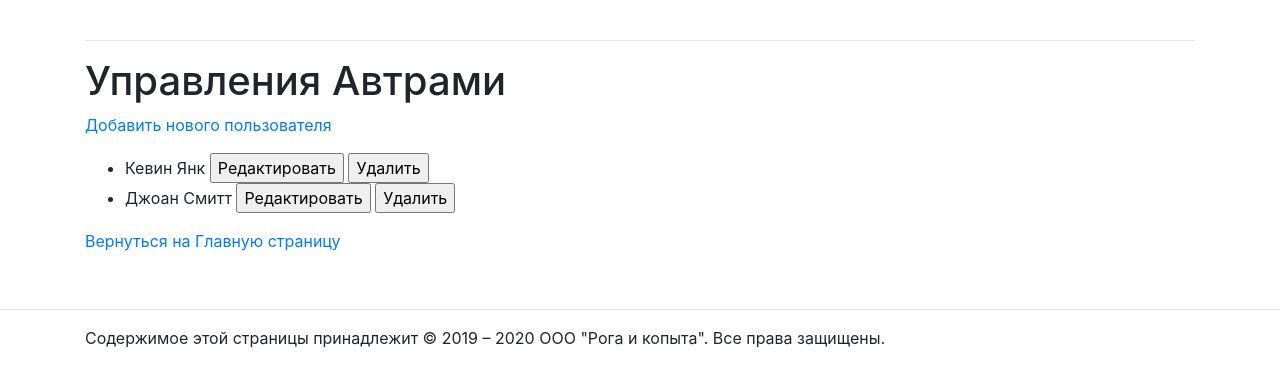
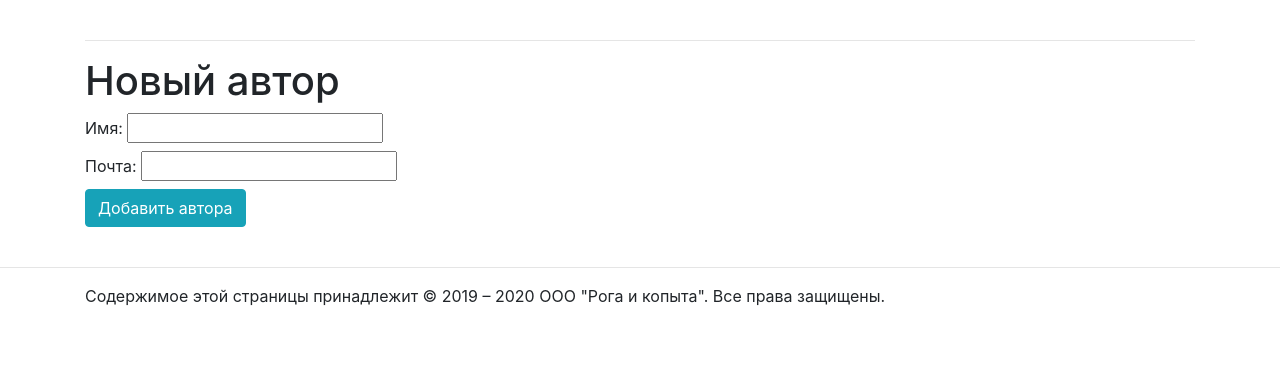
Before and after one commit to IamFenniks/php.jank, a PHP site: page /admin/authors/index.php?add in a window 1280 px wide. Shown: the part 72-459 px from the top of the page. Run offline with PHP 8.4, Linux system fonts and the light colour scheme; data comes from the database, SQL or seed files in the repository; data that the repository does not hold is empty.

Commit message:
Creating "author/form.html.php" file

```diff
--- a/admin/authors/authors.html.php
+++ b/admin/authors/authors.html.php
@@ -17,7 +17,7 @@
                 <?php include $_SERVER['DOCUMENT_ROOT'] . '/assets/nav.html.php';?>
                 <h1>Управления Автрами</h1>
 
-                <p><a href="?add">Добавить нового пользователя</a></p>
+                <p><a href="?add">Добавить нового автора</a></p>
                 <?php echo $name_id;?>
                 <ul>
                     <?php foreach($authors as $author): ?>
--- /dev/null
+++ b/admin/authors/form.html.php
@@ -0,0 +1,47 @@
+<?php include_once $_SERVER['DOCUMENT_ROOT'] . '/includes/helpers.inc.php';?>
+
+<!DOCTYPE html>
+<html lang="ru">
+<head>
+    <?php
+        $title = $_SERVER['DOCUMENT_ROOT'] . '/' . $pageTitle;
+        include $_SERVER['DOCUMENT_ROOT'] . '/assets/head.html.php';
+    ?>
+</head>
+
+<body>
+<main class="container">
+    <div class="row">
+        <div class="col-md-12">
+            <div class="main">
+                <?php include $_SERVER['DOCUMENT_ROOT'] . '/assets/nav.html.php';?>
+                        <h1><?php htmlout($pageTitle); ?></h1>
+
+                        <form action="?<?php htmlout($action); ?>" method="post">
+                            <div>
+                                <label for="name">Имя:
+                                    <input type="text" id="name" name="name" value="<?php htmlout($name); ?>">
+                                </label>
+                            </div>
+                            <div>
+                                <label for="email">Почта:
+                                    <input type="text" id="email" name="email" value="<?php htmlout($email); ?>">
+                                </label>
+                            </div>
+                            <div>
+                                <input type="hidden" value="<?php htmlout($id); ?>">
+
+                                <input class="btn btn-info" type="submit" value="<?php htmlout($button); ?>">
+                            </div>
+                        </form>
+                    </div>
+                </div>
+            </div>
+        </main>
+        <br><hr>
+
+        <footer>
+            <?php include $_SERVER['DOCUMENT_ROOT'] . '/assets/footer.html.php'; ?>
+        </footer>
+    </body>
+</html>
--- a/admin/authors/index.php
+++ b/admin/authors/index.php
@@ -5,6 +5,21 @@
  * Date: 28.03.2020
  * Time: 23:52
  */
+
+//================( Блок добления авторов  )=====================
+
+if (isset($_GET['add'])){
+    $pageTitle = 'Новый автор';
+    $action = 'addform';
+    $name = '';
+    $email = '';
+    $id = '';
+    $button = 'Добавить автора';
+
+    include 'form.html.php';
+    exit();
+}
+
 
 //================( Блок удаления авторов и связанных с ними ссылок в разных таблицах БД )=====================
 
```
